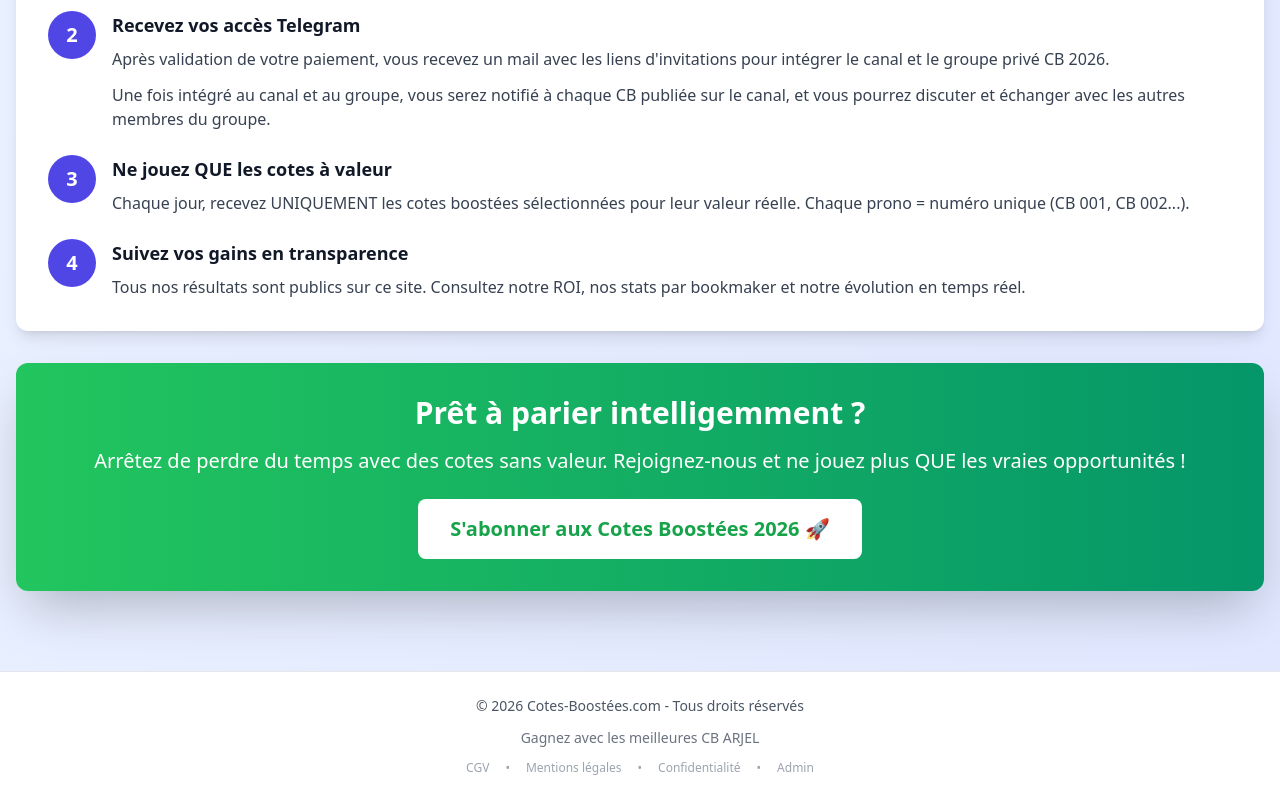
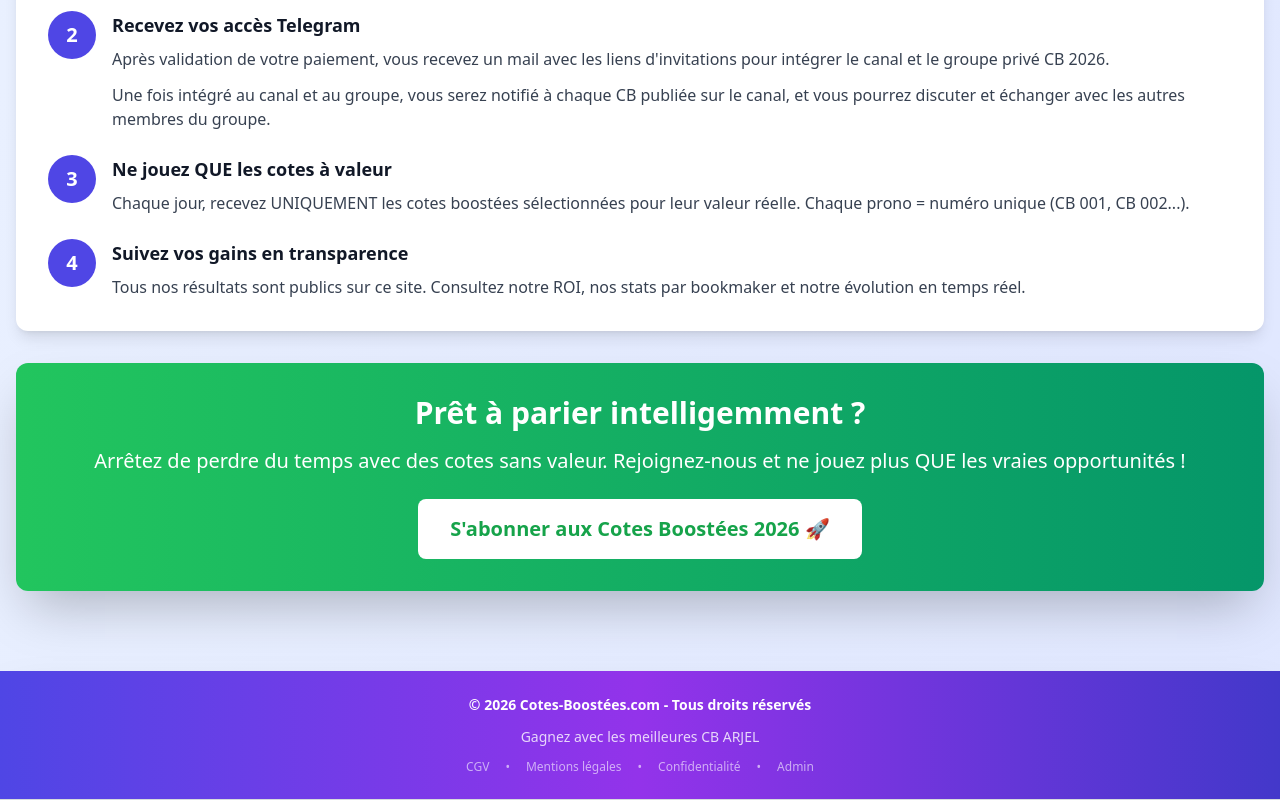
Before and after one commit to Web-Online-Concept/cotes-boostees, a Next.js app: page / in a window 1280 px wide. Shown: the part 2813-3613 px from the top of the page. Built offline with nearby package versions, Linux system fonts and the light colour scheme.

Commit message:
Update Footer.js

```diff
--- a/components/Footer.js
+++ b/components/Footer.js
@@ -33,29 +33,29 @@ export default function Footer() {
 
   return (
     <>
-      <footer className="bg-white border-t mt-12">
+      <footer className="bg-gradient-to-r from-indigo-600 via-purple-600 to-indigo-700 shadow-2xl mt-12">
         <div className="max-w-7xl mx-auto px-4 py-6">
           <div className="text-center space-y-3">
-            <p className="text-gray-600 text-sm">&copy; 2026 Cotes-Boostées.com - Tous droits réservés</p>
-            <p className="text-gray-500 text-sm">Gagnez avec les meilleures CB ARJEL</p>
+            <p className="text-white text-sm font-semibold">&copy; 2026 Cotes-Boostées.com - Tous droits réservés</p>
+            <p className="text-white/80 text-sm">Gagnez avec les meilleures CB ARJEL</p>
 
             {/* Liens légaux */}
-            <div className="flex items-center justify-center gap-4 text-xs text-gray-400">
-              <Link href="/cgv" className="hover:text-gray-600 transition">
+            <div className="flex items-center justify-center gap-4 text-xs text-white/60">
+              <Link href="/cgv" className="hover:text-white transition">
                 CGV
               </Link>
               <span>•</span>
-              <Link href="/mentions-legales" className="hover:text-gray-600 transition">
+              <Link href="/mentions-legales" className="hover:text-white transition">
                 Mentions légales
               </Link>
               <span>•</span>
-              <Link href="/politique-confidentialite" className="hover:text-gray-600 transition">
+              <Link href="/politique-confidentialite" className="hover:text-white transition">
                 Confidentialité
               </Link>
               <span>•</span>
               <button
                 onClick={() => setShowLoginModal(true)}
-                className="hover:text-gray-600 transition"
+                className="hover:text-white transition"
               >
                 Admin
               </button>
```
